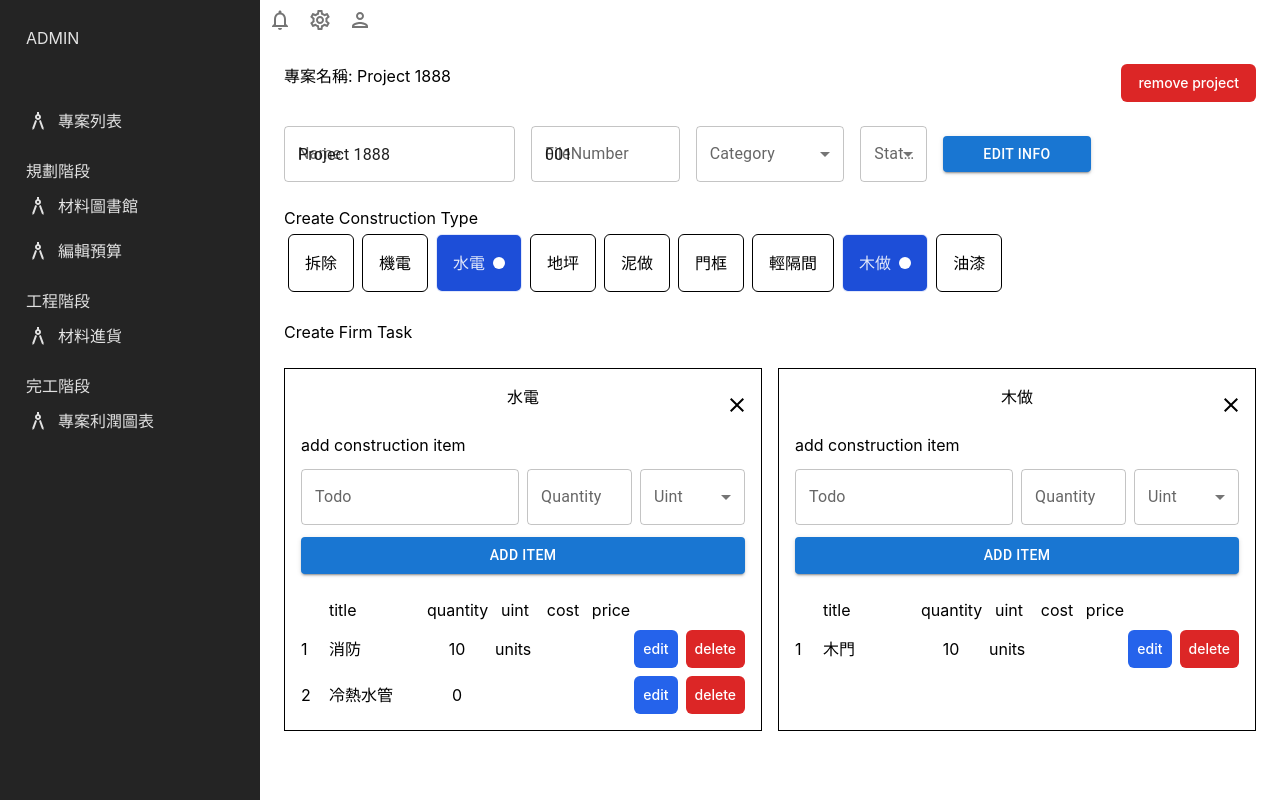
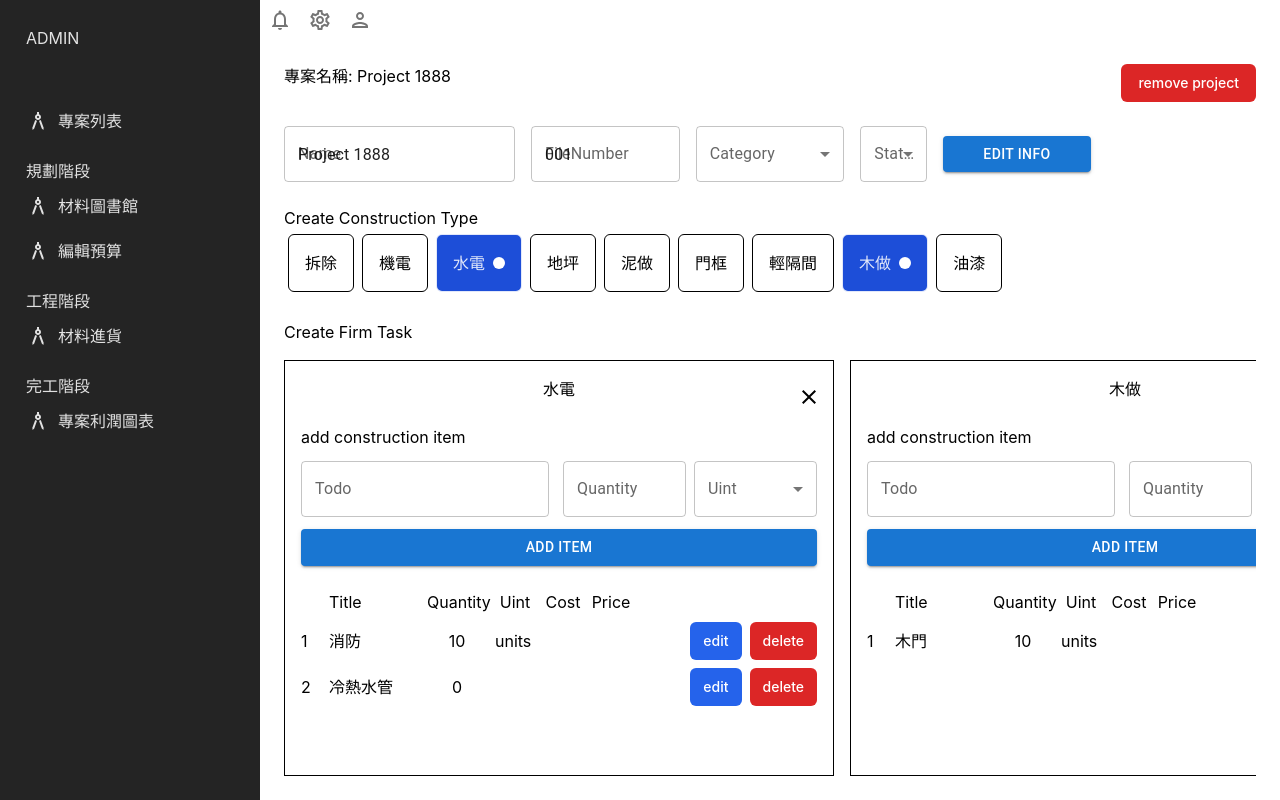
Before and after one commit to eddie8119/react-dashboard, a React (Vite) app: page /plan/project/0 in a window 1280 px wide. Built offline with nearby package versions, Linux system fonts and the light colour scheme; data requests are answered from the project's data file.

Commit message:
Firm Task 區塊 ui 調整

```diff
--- a/src/content/dashboards/ProjectPlan/CreateFirmTask.tsx
+++ b/src/content/dashboards/ProjectPlan/CreateFirmTask.tsx
@@ -20,14 +20,14 @@ const CreateFirmTask = () => {
   }, [projectInfo, updateFirmTaskLists]);
 
   return (
-    <>
+    <div className="flex h-full w-full flex-col gap-4 ">
       <h1 className="text-black">Create Firm Task</h1>
-      <div className="flex gap-4 ">
+      <div className="flex h-full w-full gap-4 overflow-x-auto">
         {firmTaskLists.map((firmTask: ThirdPartyData) => (
           <FirmTaskPanel firmTask={firmTask} />
         ))}
       </div>
-    </>
+    </div>
   );
 };
 
--- a/src/content/dashboards/ProjectPlan/FirmTaskPanel.tsx
+++ b/src/content/dashboards/ProjectPlan/FirmTaskPanel.tsx
@@ -40,7 +40,7 @@ const FirmTaskPanel: FC<FirmTaskPanelProps> = ({ firmTask }) => {
   return (
     <div
       key={firmTask.id}
-      className="flex w-[550px] flex-col gap-6 border border-black p-4  text-black"
+      className="flex min-w-[550px] flex-col gap-6 border border-black p-4  text-black"
     >
       <div className="relative flex items-center justify-center">
         <h1>{firmTask.name}</h1>
--- a/src/content/dashboards/ProjectPlan/TodoListsArea.tsx
+++ b/src/content/dashboards/ProjectPlan/TodoListsArea.tsx
@@ -62,17 +62,20 @@ const TodoListsArea: FC<TodoListsAreaProps> = ({
   ];
 
   return (
-    <div className="flex flex-col gap-2">
+    <div className="flex w-full flex-col gap-2">
+      {firmTaskLists.length !== 0 && (
         <div className=" flex items-center justify-between">
           <div className="flex gap-2">
             <p className="w-[20px]"></p>
-          <p className="w-[90px]">title</p>
-          <p className="w-[60px]">quantity</p>
-          <p className="w-[40px] text-center">uint</p>
-          <p className="w-[40px] text-center">cost</p>
-          <p className="w-[40px] text-center">price</p>
+            <p className="w-[90px]">Title</p>
+            <p className="w-[60px]">Quantity</p>
+            <p className="w-[40px] text-center">Uint</p>
+            <p className="w-[40px] text-center">Cost</p>
+            <p className="w-[40px] text-center">Price</p>
           </div>
         </div>
+      )}
+      <div className="flex max-h-[250px] w-full flex-col gap-2 overflow-y-auto">
         {firmTaskLists.map((task, index) => (
           <div key={task.id} className=" flex items-center justify-between">
             <div className="flex gap-2">
@@ -96,7 +99,7 @@ const TodoListsArea: FC<TodoListsAreaProps> = ({
                 <button
                   onClick={btn.action}
                   key={btn.id}
-                className={`rounded-md  border border-transparent ${btn.color} px-2 py-2 text-center text-sm font-medium text-white hover:${btn.hovercolor}  focus:ring-2`}
+                  className={`rounded-md  border border-transparent ${btn.color} px-3 py-2 text-center text-sm font-medium text-white hover:${btn.hovercolor}  focus:ring-2`}
                 >
                   {btn.name}
                 </button>
@@ -105,6 +108,7 @@ const TodoListsArea: FC<TodoListsAreaProps> = ({
           </div>
         ))}
       </div>
+    </div>
   );
 };
 
```
Lines whose indentation alone changed are shown as unchanged.
